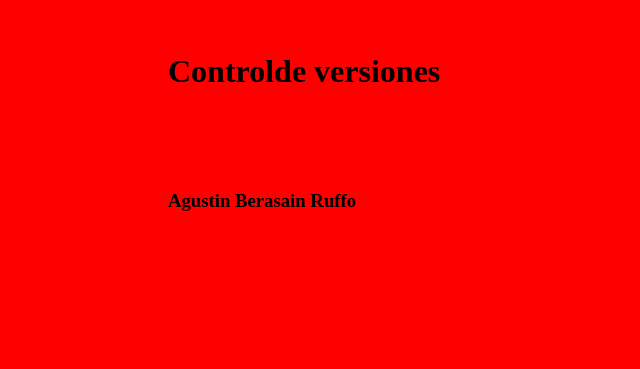
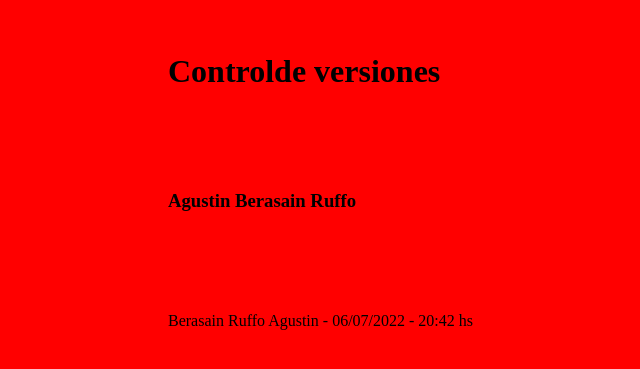
Before and after one commit to Agus2020/TP_SO_I4_Equipo_, a plain HTML site: page index.html in a window 1280 px wide. Shown: the part 147-516 px from the top of the page, without its empty margins (132-772 px from the left). Drawn offline with Linux system fonts and the light colour scheme.

Commit message:
Punto 18

```diff
--- a/index.html
+++ b/index.html
@@ -9,5 +9,6 @@
 <body>
 <h1>Controlde versiones</h1>
 <h3>Agustin Berasain Ruffo</h3>
+<p> Berasain Ruffo Agustin - 06/07/2022 - 20:42 hs</p>
 </body>
 </html>
```
